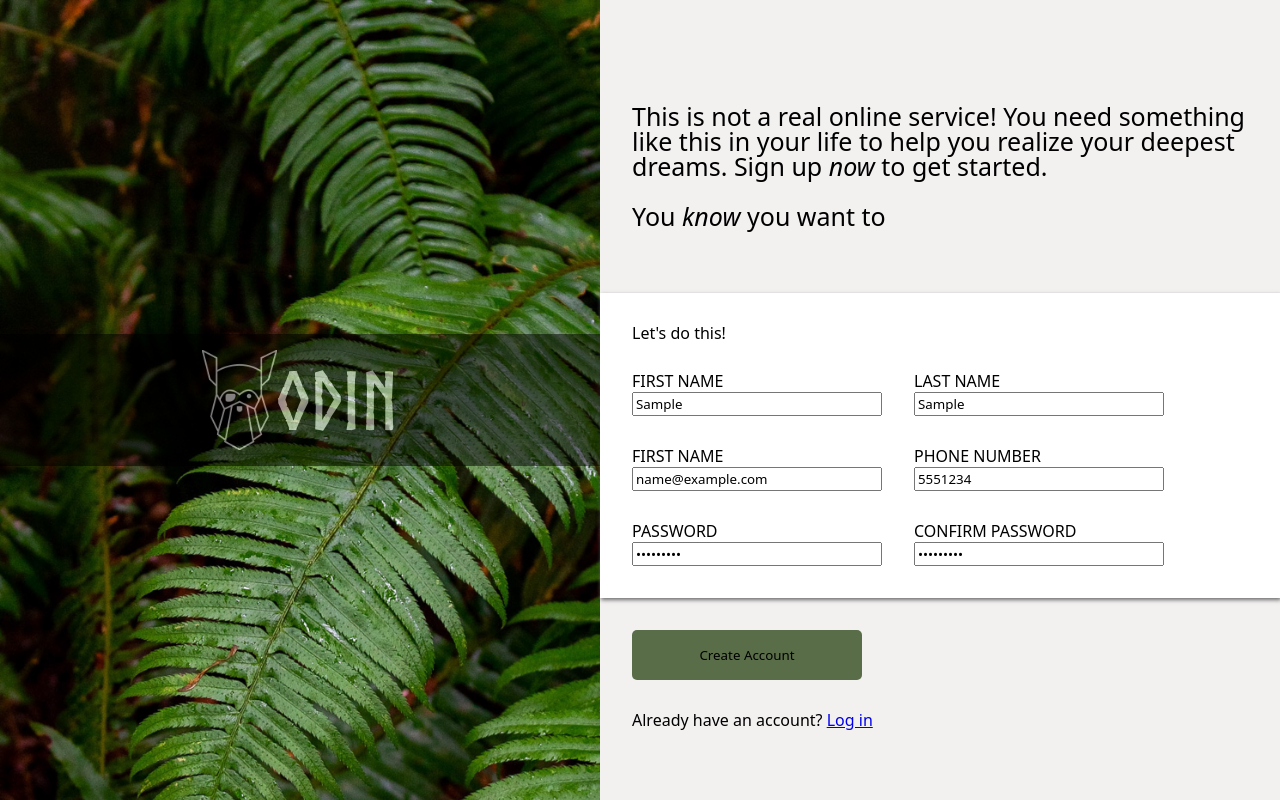
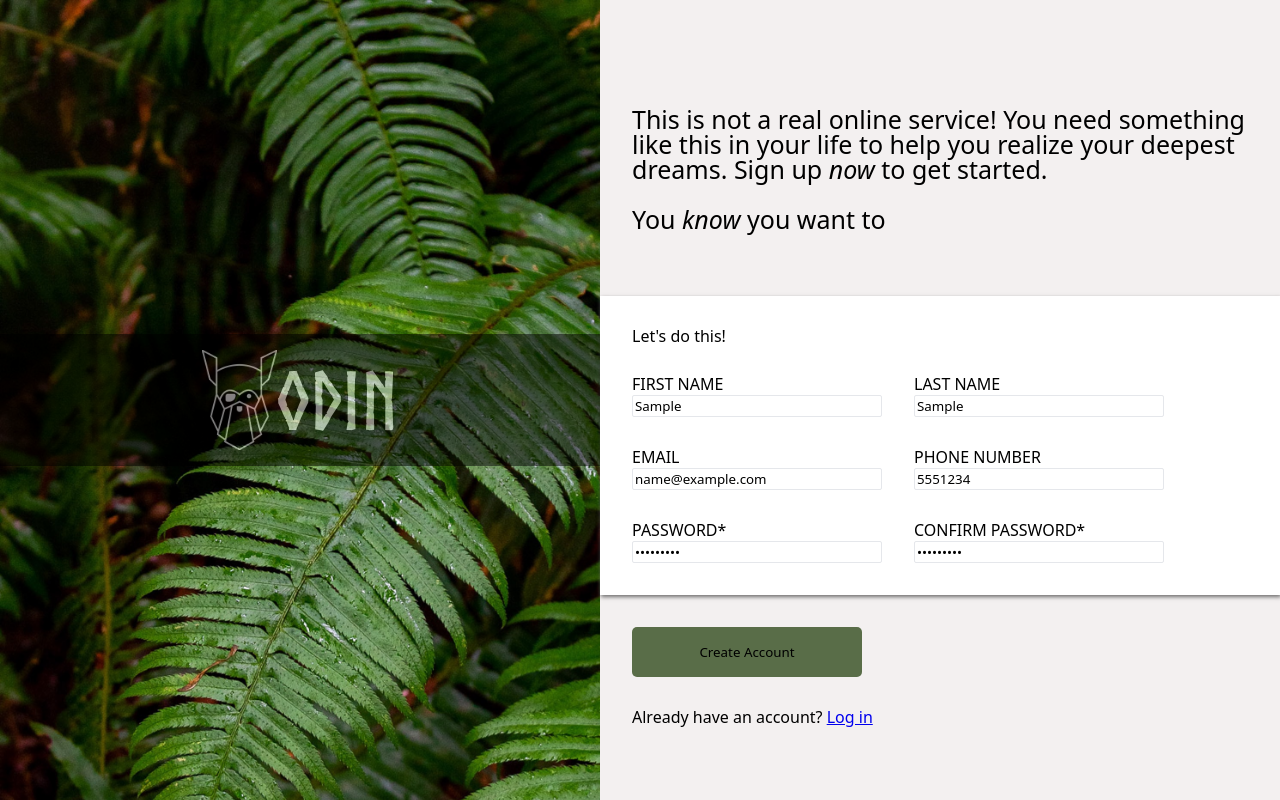
Before and after one commit to McSweeney207/sign-up-form, a plain HTML site: page index.HTML in a window 1280 px wide. Both pictures are taken after typing "Sample", "Sample", "name@example.com", "5551234", "Sample123", "Sample123" into the empty fields and a click on the button "Create Account". Drawn offline with Linux system fonts and the light colour scheme.

Commit message:
add password match checker

```diff
--- a/index.HTML
+++ b/index.HTML
@@ -6,6 +6,7 @@
     <meta name="viewport" content="width=device-width, initial-scale=1.0">
     <title>Sign Up Form</title>
     <link rel="stylesheet" href="style.css">
+
 </head>
 <body>
     <div class="left">
@@ -39,7 +40,7 @@
                     </div>
 
                     <div class="form-element">
-                        <label for="email">FIRST NAME</label>
+                        <label for="email">EMAIL</label>
                         <input type="email" id="email" name="email">
                     </div>
 
@@ -49,13 +50,14 @@
                     </div>
 
                     <div class="form-element">
-                        <label for="password">PASSWORD</label>
-                        <input type="password" id="password" name="password">
+                        <label for="password">PASSWORD*</label>
+                        <input type="password" id="password" name="password" required>
+                        <div id="errorPw">*Passwords must match</div>
                     </div>
 
                     <div class="form-element">
-                        <label for="confirm-password">CONFIRM PASSWORD</label>
-                        <input type="password" id="comfirm-password" name="confirm-password">
+                        <label for="pwCheck">CONFIRM PASSWORD*</label>
+                        <input type="password" id="pwCheck" name="pwCheck" required>
                     </div>
                 </form>
             </div>
@@ -64,6 +66,6 @@
 
     </dvi>
 
-
+<script src="script.js"></script>
 </body>
 </html>
--- /dev/null
+++ b/script.js
@@ -0,0 +1,21 @@
+const password = document.getElementById("password");
+const pwCheck = document.getElementById("pwCheck");
+const passwordSection = document.querySelector("password-section");
+const errorPw = document.getElementById("errorPw");
+
+password.addEventListener("input", checkMatch);
+
+pwCheck.addEventListener("input", checkMatch);
+
+function checkMatch(e) {
+    console.log(password.value, pwCheck.value);
+    if (password.value !== pwCheck.value) {
+        password.classList.add("error");
+        pwCheck.classList.add("error");
+        errorPw.style.display = 'block';
+    } else {
+        password.classList.remove("error");
+        pwCheck.classList.remove("error");
+        errorPw.style.display = 'none';
+    }
+};
--- a/style.css
+++ b/style.css
@@ -60,7 +60,6 @@ table {
 * {
 	font-family: system-ui, -apple-system, BlinkMacSystemFont, 'Segoe UI', Roboto, Oxygen, Ubuntu, Cantarell, 'Open Sans', 'Helvetica Neue', sans-serif;
 }
-
 
 body {
 	display: flex;
@@ -166,3 +165,22 @@ span {
   .member-question {
 	margin-left: 2rem;
   }
+
+input {
+	border: solid #E5E7EB 1px;
+	border-radius: 2px;
+}
+
+input:focus {
+	outline: 2px solid rgb(112, 130, 212);
+}
+
+.error {
+	border: solid #dd5151 1px;
+}
+
+#errorPw {
+	display: none;
+	font-size: 0.8rem;
+	font: red;
+}
```
